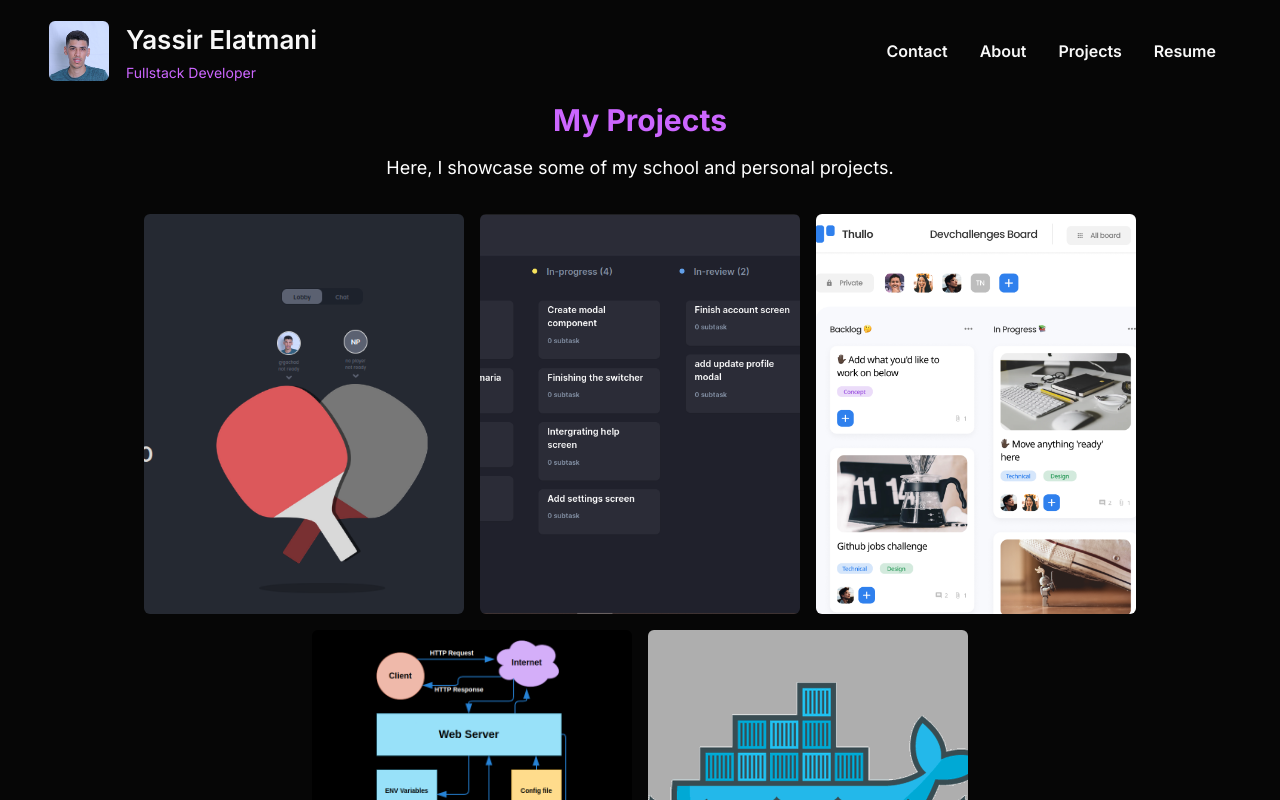
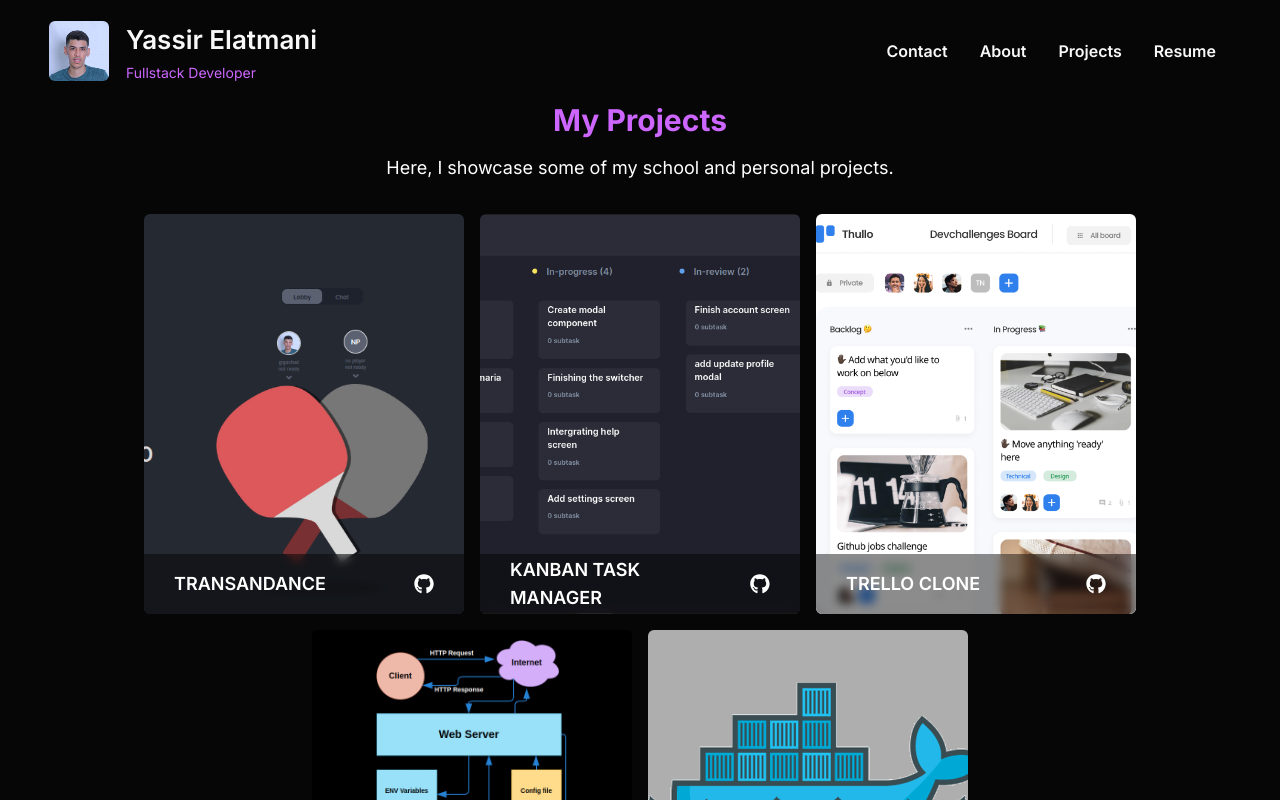
Before and after one commit to yassir58/my-portfolio, a Next.js app: page /projects in a window 1280 px wide. Shown: the top 800 px of the page. Built offline with nearby package versions, Linux system fonts and the light colour scheme.

Commit message:
Fix: fixed project card

```diff
--- a/src/app/_components/Card.tsx
+++ b/src/app/_components/Card.tsx
@@ -1,18 +1,30 @@
 import ui from '../../styles/ui.module.css'
-
+import { FaGithub } from 'react-icons/fa'
+import Link from 'next/link'
 interface props {
     image: string
     title: string
     subtitle: string
     description:string
+    link:string
 }
-const Card:React.FC<props> = ({image, title, subtitle, description}) => {
+const Card:React.FC<props> = ({image, title, subtitle, description, link}) => {
     return (<div className={`relative w-[320px] h-[400px] rounded-md overflow-hidden ${ui.card}`}>
         <img className="w-full h-full object-cover" src={image}/>
+        <div className={`w-full p-[30px] h-[50px] absolute bg-black/45 ${ui.header} flex gap-4 items-center justify-between`}>
+        <h1 className=' text-lg text-white font-semibold'>{title}</h1>
+        <FaGithub className='text-[20px]' />
+        </div>
+
         <div className={`w-full p-[30px] h-full absolute top-0  bg-black/45 ${ui.cardBody} flex gap-4 flex-col`}>
             <h1 className=' text-[34px] text-white font-semibold'>{title}</h1>
             <h3 className='text-[14px] bg-[#BB48DA] rounded-md p-1 flex justify-center font-semibold text-white'>{subtitle}</h3>
             <p className='text-sm text-white'>{description}</p>
+            <Link className='flex justify-between items-center bg-[#BB48DA] text-white hover:opacity-90 w-[160px] rounded-md p-3' href={link}>
+                <p>Check Project</p>
+                 <FaGithub className='text-[20px]' />
+
+            </Link>
         </div>
     </div>)
 }
--- a/src/app/projects/page.tsx
+++ b/src/app/projects/page.tsx
@@ -6,34 +6,41 @@
         image:'ft_transandance.png',
         title:'TRANSANDANCE',
         subtitle:'Web Developement',
-        description:'Experience an exhilarating online multiplayer Pong game, fueled by the robust 42 network OAuth 2.0. The game boasts an invite-based matchmaking system, a feature-rich chat system, and a host of other exciting features'
+        description:'Experience an exhilarating online multiplayer Pong game, fueled by the robust 42 network OAuth 2.0. The game boasts an invite-based matchmaking system, a feature-rich chat system, and a host of other exciting features',
+        link:'https://github.com/yassir58/ft_transcendence'
     },
 
     {
         image:'kanban.png',
         title:'KANBAN TASK MANAGER',
         subtitle:'Web Developement',
-        description:'A Kanban-style task manager that enables users to efficiently manage and organize their tasks while facilitating seamless collaboration with others.'
+        description:'A Kanban-style task manager that enables users to efficiently manage and organize their tasks while facilitating seamless collaboration with others.',
+        link:'https://github.com/yassir58/next-task-manger'
 
     },
     {
         image:'trello-clone.png',
         title:'TRELLO CLONE',
         subtitle:'Web Developement',
-        description:'Introducing a Trello clone that empowers users to seamlessly create and customize boards, efficiently organize tasks, and foster collaboration by inviting users to join workspaces.'
+        description:'Introducing a Trello clone that empowers users to seamlessly create and customize boards, efficiently organize tasks, and foster collaboration by inviting users to join workspaces.',
+        link:'https://github.com/yassir58/Trello-clone'
+
 
     },
     {
         image:'webserv.png',
         title:'WEBSERV',
         subtitle:'Unix System Programming',
-        description:'Presenting a configurable web server crafted in C++, adept at supporting both static and dynamic content through CGI scripts. This robust server is built on the HTTP protocol, providing a versatile platform for web hosting'
+        description:'Presenting a configurable web server crafted in C++, adept at supporting both static and dynamic content through CGI scripts. This robust server is built on the HTTP protocol, providing a versatile platform for web hosting',
+        link:'https://github.com/yassir58/webserv'
+
     },
     {
-        image:'docker.png',
+    image:'docker.png',
         title:'INCEPTION',
         subtitle:'System Administration & Devops',
-        description:'This 42 school project is designed to expand your understanding of system administration through the practical application of Docker.'
+        description:'This 42 school project is designed to expand your understanding of system administration through the practical application of Docker.',
+        link:'https://github.com/yassir58/Inception-42'
     }
 ]
     return (<div className="flex flex-col w-[95%] h-full justify-start items-center">
@@ -46,7 +53,7 @@
         <div className='flex pt-8 pb-4 gap-4 justify-center items-start flex-wrap'>
             {
                 projects.map ((project, index) => {
-                    return <Card  key={index} image={project.image} title={project.title} subtitle={project.subtitle} description={project.description}/>
+                    return <Card  key={index} link={project.link} image={project.image} title={project.title} subtitle={project.subtitle} description={project.description}/>
                 })
             }
         </div>
--- a/src/styles/ui.module.css
+++ b/src/styles/ui.module.css
@@ -8,9 +8,19 @@
     transition: 1s;
   }
 
+  .header {
+    bottom: 0;
+    backdrop-filter: blur(5px);
+    transition: 1s;
+  }
+
   .card {
 
   }
   .card:hover .cardBody {
     right:0;
   }
+
+  .card:hover .header {
+    bottom: -100% ;
+  }
```
